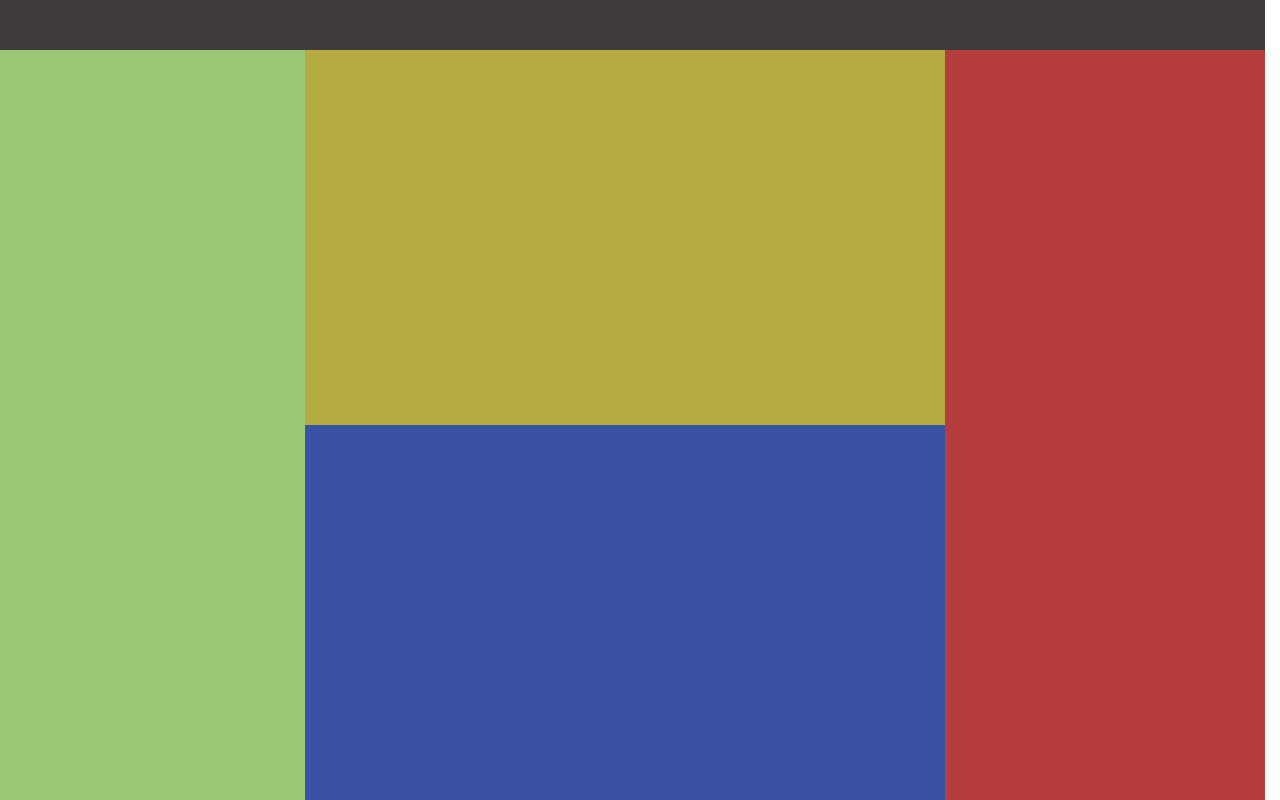
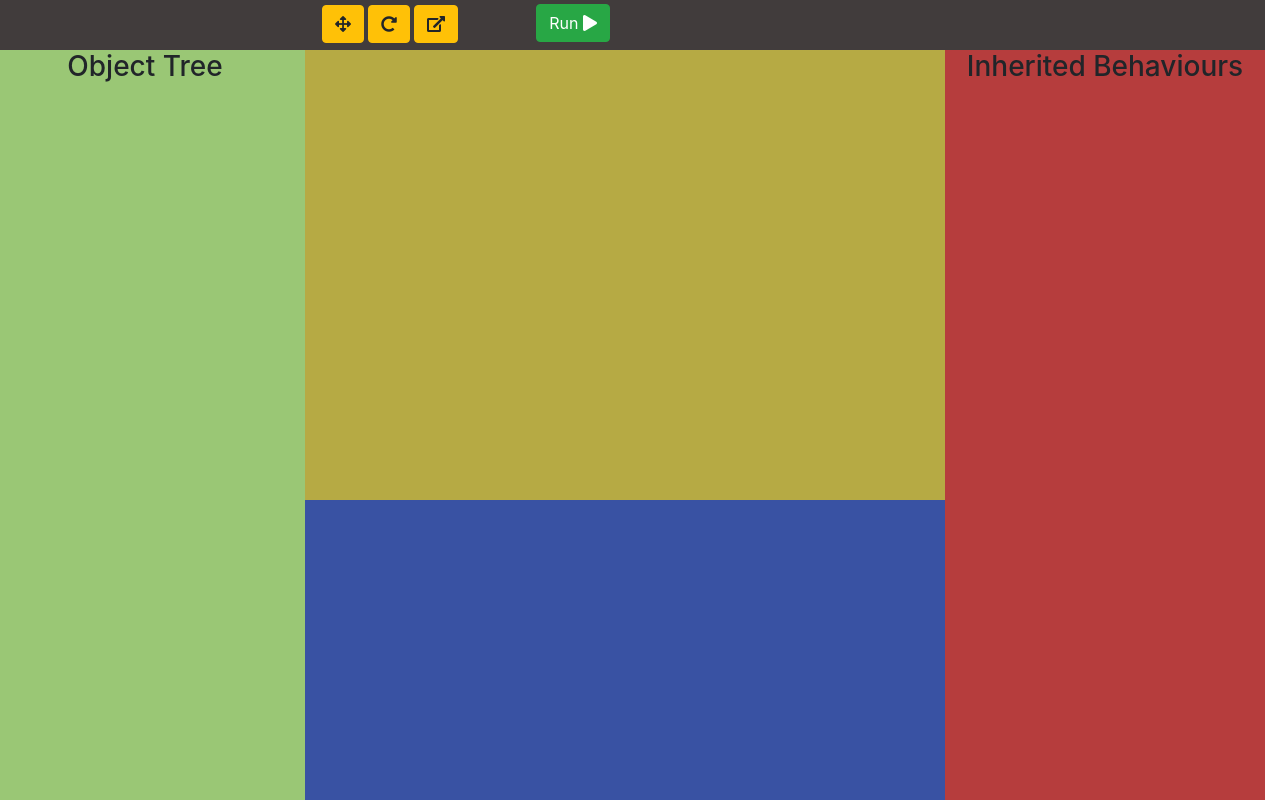
Before and after one commit to Executus/codeinventor, an Angular app: page / in a window 1280 px wide. Built offline with nearby package versions, Linux system fonts and the light colour scheme.

Commit message:
More basic layout - toolbar buttons. Added font awesome.

```diff
--- a/src/app/app.component..scss
+++ b/src/app/app.component..scss
@@ -17,14 +17,14 @@
   .center-top-container {
     position: absolute;
     top: 0;
-    bottom: 50%;
+    bottom: 40%;
     left: 0;
     right: 0;
   }
 
   .center-bottom-container {
     position: absolute;
-    top: 50%;
+    top: 60%;
     bottom: 0;
     left: 0;
     right: 0;
--- a/src/app/views/behaviour-view/behaviour-view.component.html
+++ b/src/app/views/behaviour-view/behaviour-view.component.html
@@ -1,3 +1,7 @@
 <div class="behaviour-view">
-
+  <div class="row">
+    <div class="col-md-12 text-center">
+      <h3>Inherited Behaviours</h3>
+    </div>
+  </div>
 </div>
--- a/src/app/views/object-view/object-view.component.html
+++ b/src/app/views/object-view/object-view.component.html
@@ -1,3 +1,7 @@
 <div class="object-view">
-
+  <div class="row">
+    <div class="col-md-12 text-center">
+      <h3>Object Tree</h3>
+    </div>
+  </div>
 </div>
--- a/src/app/views/toolbar-view/toolbar-view.component..scss
+++ b/src/app/views/toolbar-view/toolbar-view.component..scss
@@ -3,4 +3,10 @@
   position: absolute;
   top: 0;
   height: 50px;
+
+  .transform-btns {
+    .btn {
+      margin: 5px 2px;
+    }
+  }
 }
--- a/src/app/views/toolbar-view/toolbar-view.component.html
+++ b/src/app/views/toolbar-view/toolbar-view.component.html
@@ -1,3 +1,21 @@
 <div class="col-md-12 toolbar-view">
-
+  <div class="row">
+    <div class="col-md-2 offset-md-3 transform-btns">
+      <button class="btn btn-warning" title="Move Tool">
+        <i class="fas fa-arrows-alt"></i>
+      </button>
+      <button class="btn btn-warning" title="Rotate Tool">
+        <i class="fas fa-redo-alt"></i>
+      </button>
+      <button class="btn btn-warning" title="Scale Tool">
+        <i class="fas fa-external-link-alt"></i>
+      </button>
+    </div>
+    <div class="col-md-1">
+      <button class="btn btn-success float-right mt-1">
+        Run
+        <i class="fas fa-play"></i>
+      </button>
+    </div>
+  </div>
 </div>>
--- a/src/index.html
+++ b/src/index.html
@@ -9,6 +9,7 @@
   <link rel="icon" type="image/x-icon" href="favicon.ico">
 
   <link rel="stylesheet" href="https://stackpath.bootstrapcdn.com/bootstrap/4.1.3/css/bootstrap.min.css" integrity="sha384-MCw98/SFnGE8fJT3GXwEOngsV7Zt27NXFoaoApmYm81iuXoPkFOJwJ8ERdknLPMO" crossorigin="anonymous">
+  <link rel="stylesheet" href="https://use.fontawesome.com/releases/v5.6.1/css/all.css" integrity="sha384-gfdkjb5BdAXd+lj+gudLWI+BXq4IuLW5IT+brZEZsLFm++aCMlF1V92rMkPaX4PP" crossorigin="anonymous">
 </head>
 <body>
   <app-root></app-root>
```
